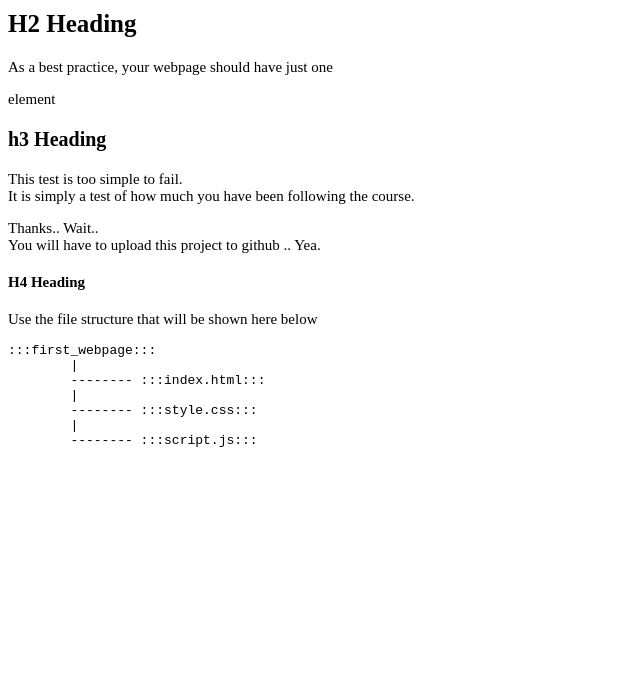
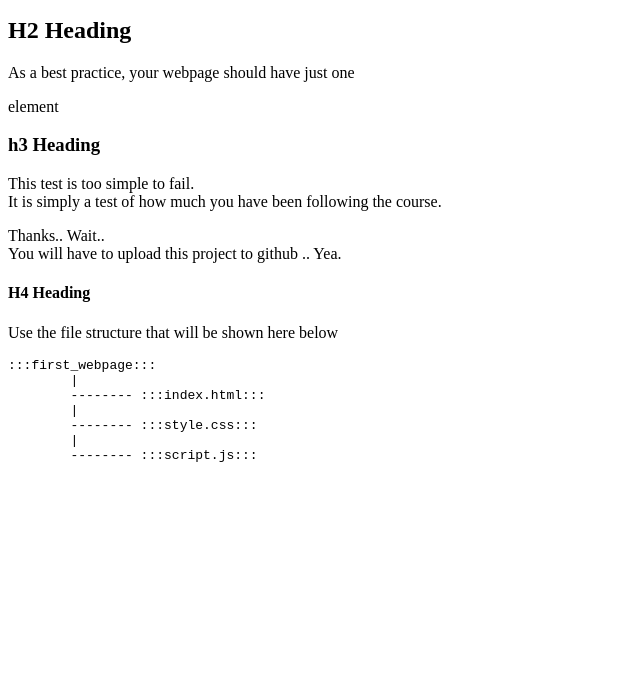
Before and after one commit to dharmyx/DamilolaBabalola, a plain HTML site: page first_webpage/index.html in a window 1280 px wide. Shown: the part 119-800 px from the top of the page, without its empty margins (0-640 px from the left). Drawn offline with Linux system fonts and the light colour scheme.

Commit message:
First Task

```diff
--- a/first_webpage/index.html
+++ b/first_webpage/index.html
@@ -8,18 +8,18 @@
         <meta name="viewport" content="width=device-width, initial-scale=1">
         <link rel="stylesheet" href="style.css">
     </head>
-    <body style="font-family: Times New Roman;">
-        <h1 style="font-size: 30px;">First Web Page</h1>
-        <p style="font-size: 15px;">Kindly do exactly what you see here as it would affect you score<br>Whether it is your first webpage in life or not, use the headings above it won't bite..</p>
-        <p><h2 style="font-size: 25px;">H2 Heading</h2></p>
-        <p style="font-size: 15px;">As a best practice, your webpage should have just one</p>
-        <p style="font-size: 15px;">element</p>
+    <body>
+        <h1>First Web Page</h1>
+        <p>Kindly do exactly what you see here as it would affect you score<br>Whether it is your first webpage in life or not, use the headings above it won't bite..</p>
+        <p><h2>H2 Heading</h2></p>
+        <p>As a best practice, your webpage should have just one</p>
+        <p>element</p>
 
-        <p><h3 style="font-size: 20px;">h3 Heading</h3></p>
-        <p style="font-size: 15px;">This test is too simple to fail.<br>It is simply a test of how much you have been following the course.</p>
-        <p style="font-size: 15px;">Thanks.. Wait..<br>You will have to upload this project to github .. Yea.</p>
-        <p><h4 style="font-size: 15px;">H4 Heading</h4></p>
-        <p style="font-size: 15px;">Use the file structure that will be shown here below</p>
+        <p><h3>h3 Heading</h3></p>
+        <p>This test is too simple to fail.<br>It is simply a test of how much you have been following the course.</p>
+        <p>Thanks.. Wait..<br>You will have to upload this project to github .. Yea.</p>
+        <p><h4>H4 Heading</h4></p>
+        <p>Use the file structure that will be shown here below</p>
        <pre>:::first_webpage:::
         |
         -------- :::index.html:::
```
